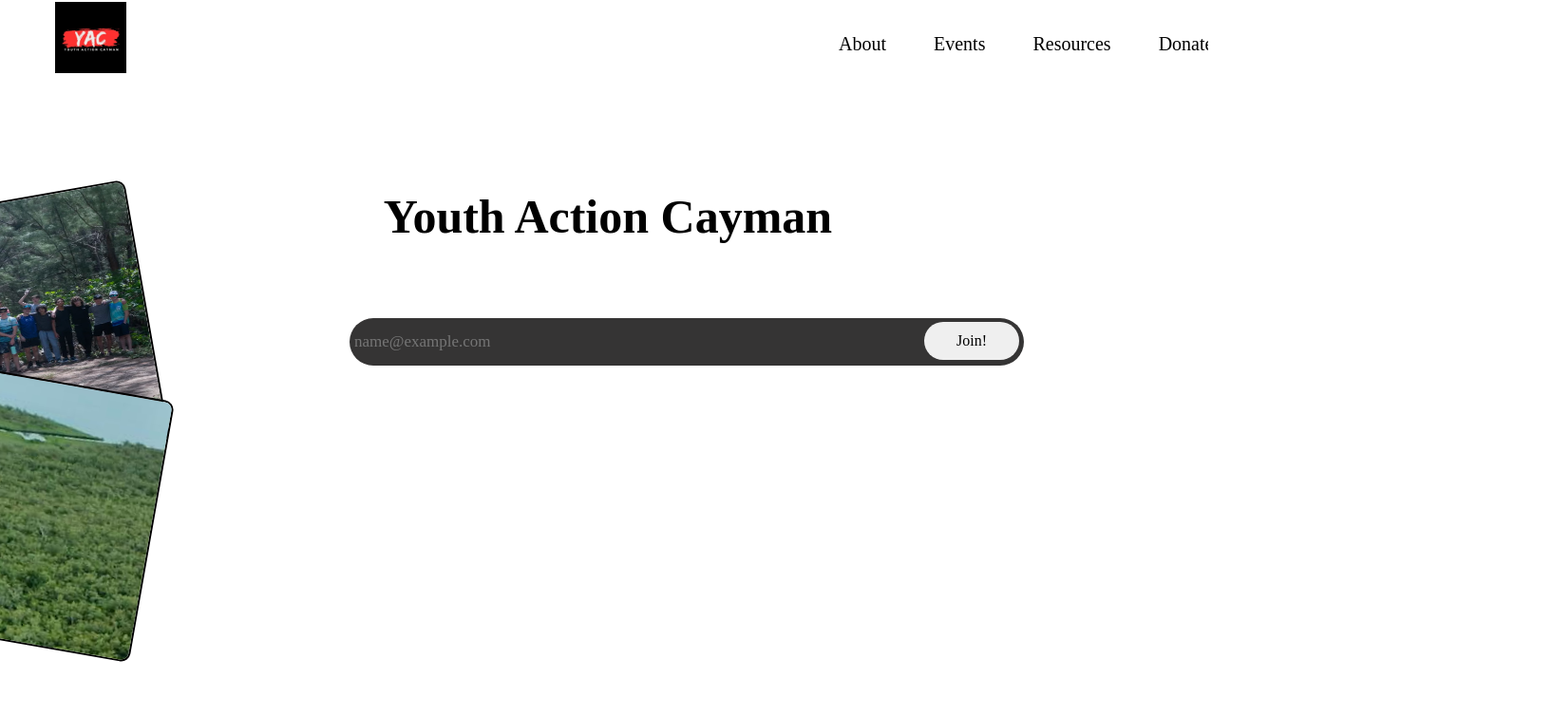
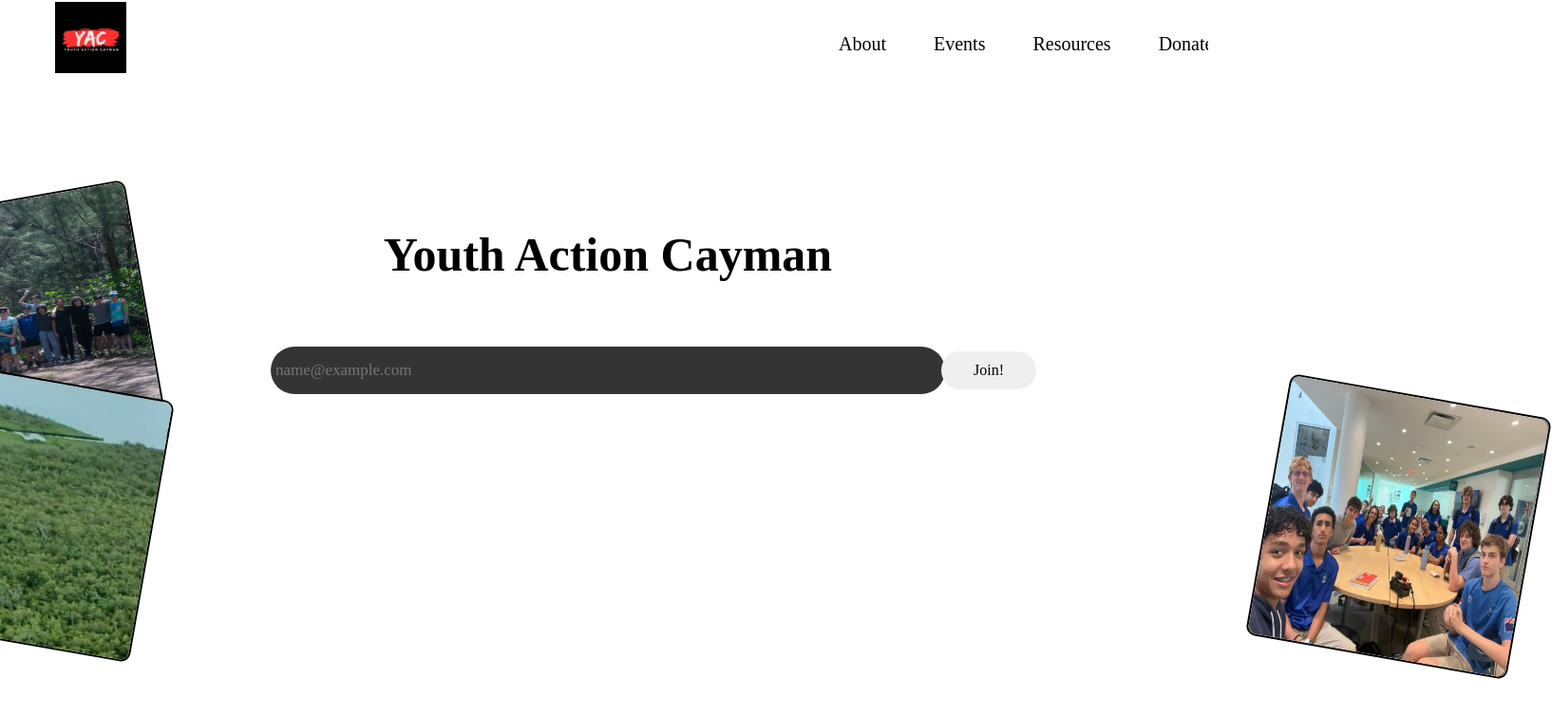
Before and after one commit to tigerseyemax1/YAC-website, a React (Vite) app: page / in a window 1280 px wide. Shown: the part 42-796 px from the top of the page at 95% size, 1634 px wide, since content can reach past the window. Built offline with nearby package versions, Linux system fonts and the light colour scheme.

Commit message:
added image 3

```diff
--- a/src/App.css
+++ b/src/App.css
@@ -91,6 +91,19 @@
   border: 2.5px solid black;
 }
 
+#img3 {
+  display: inline-block;
+  position: absolute;
+  overflow: hidden;
+  margin-top: 300px;
+  margin-left: 1325px;
+  width: 275px;
+  height: 275px;
+  border-radius: 10px;
+  transform: rotate(+10deg);
+  border: 2.5px solid black;
+}
+
 #smooth-content {
   overflow: visible;
   width: 100%;
@@ -99,8 +112,8 @@
 
 #submit{
   position: relative;
-  left: 255px;
-  top: 219px;
+  top: 205px;
+  left: 983px;
   height: 40px;
   width: 100px;
   border-radius: 20px;
@@ -116,9 +129,10 @@
 }
 
 #email{
+  display: grid;
+  margin: auto;
   position: relative;
-  left: 360px;
-  top: 220px;
+  top: 250px;
   width: 700px;
   height: 40px;
   border-radius: 9999px;
--- a/src/App.jsx
+++ b/src/App.jsx
@@ -4,7 +4,8 @@
 import youthactioncayman from './assets/youthactioncayman.jpg'
 import yacmeeting1 from './assets/yacmeeting1.jpg'
 import mangrove from './assets/mangrove.jpg'
-import { animateForward1, animateBackward1, animateForward2, animateBackward2} from './gsapFunctions'
+import CISmeeting from './assets/CIS_meeting.jpg'
+import { animateForward1, animateBackward1, animateForward2, animateBackward2, animateForward3, animateBackward3} from './gsapFunctions'
 import { onUserEmailSubmit } from './firebase.js'
 
 
@@ -42,6 +43,12 @@
         <img id="image2" src = {mangrove} alt = "YAC"></img>
       </div>
 
+      <div className = "img3">
+        <img id="img3" src = {CISmeeting} alt = "CIS"
+             onMouseEnter = {() => { animateForward3(); }}
+             onMouseLeave = {() => { animateBackward3(); }}></img>
+      </div>
+
       <div>
         <form>
           <input type="text" id = "email" placeholder= "name@example.com"/>
--- a/src/gsapFunctions.js
+++ b/src/gsapFunctions.js
@@ -25,3 +25,11 @@
 export const animateBackward2 = () => {
   gsap.to(".img2", {duration: 0.40, x:0, y:0})
 }
+
+export const animateForward3 = () => {
+  gsap.to("#img3", {duration: 0.40, x:-150, y:25})
+}
+
+export const animateBackward3 = () => {
+  gsap.to("#img3", {duration: 0.40, x:0, y:0})
+}
```
Also changed, not shown: src/assets/CIS_meeting.jpg (added).
